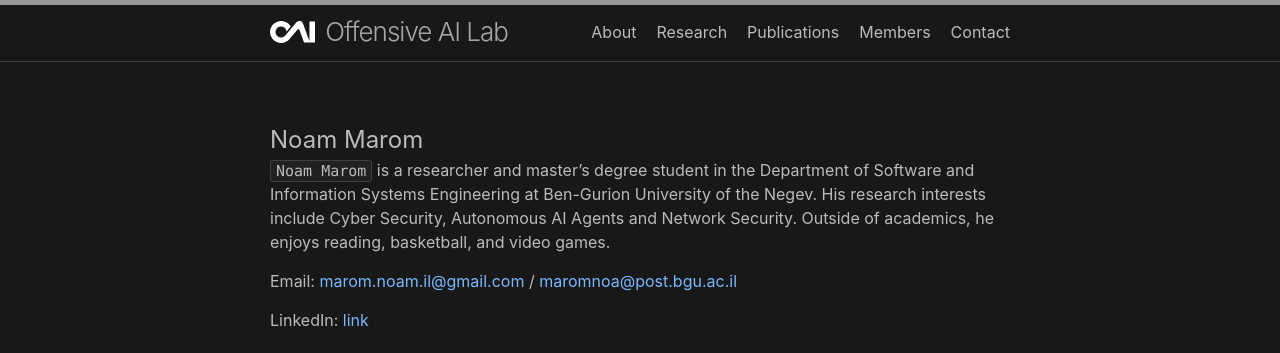
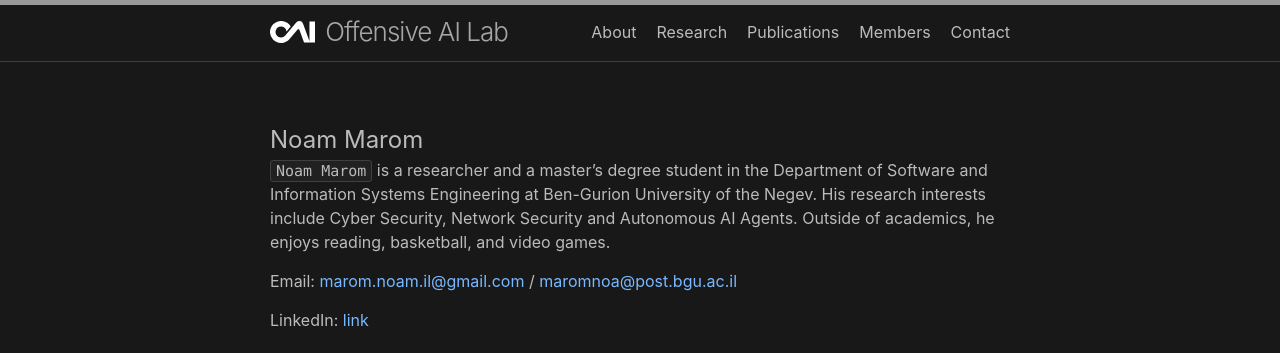
Before and after one commit to Offensive-AI-Lab/Offensive-AI-Lab.github.io, a Jekyll site: the page built from members/noam.marom.md, in a window 1280 px wide. Shown: the top 353 px of the page. Built offline with Jekyll 4.4.1, drawn with Linux system fonts in a browser that asks for light colours.

```diff
--- a/members/noam.marom.md
+++ b/members/noam.marom.md
@@ -6,7 +6,7 @@ permalink: /noam.marom/
 <font size="5">Noam Marom</font>
 
 
-`Noam Marom` is a researcher and master’s degree student in the Department of Software and Information Systems Engineering at Ben-Gurion University of the Negev. His research interests include Cyber Security, Autonomous AI Agents and Network Security. Outside of academics, he enjoys reading, basketball, and video games.
+`Noam Marom` is a researcher and a master’s degree student in the Department of Software and Information Systems Engineering at Ben-Gurion University of the Negev. His research interests include Cyber Security, Network Security and Autonomous AI Agents. Outside of academics, he enjoys reading, basketball, and video games.
 
 
 Email: [marom.noam.il@gmail.com](mailto:marom.noam.il@gmail.com) / [maromnoa@post.bgu.ac.il](mailto:maromnoa@post.bgu.ac.il)
```
